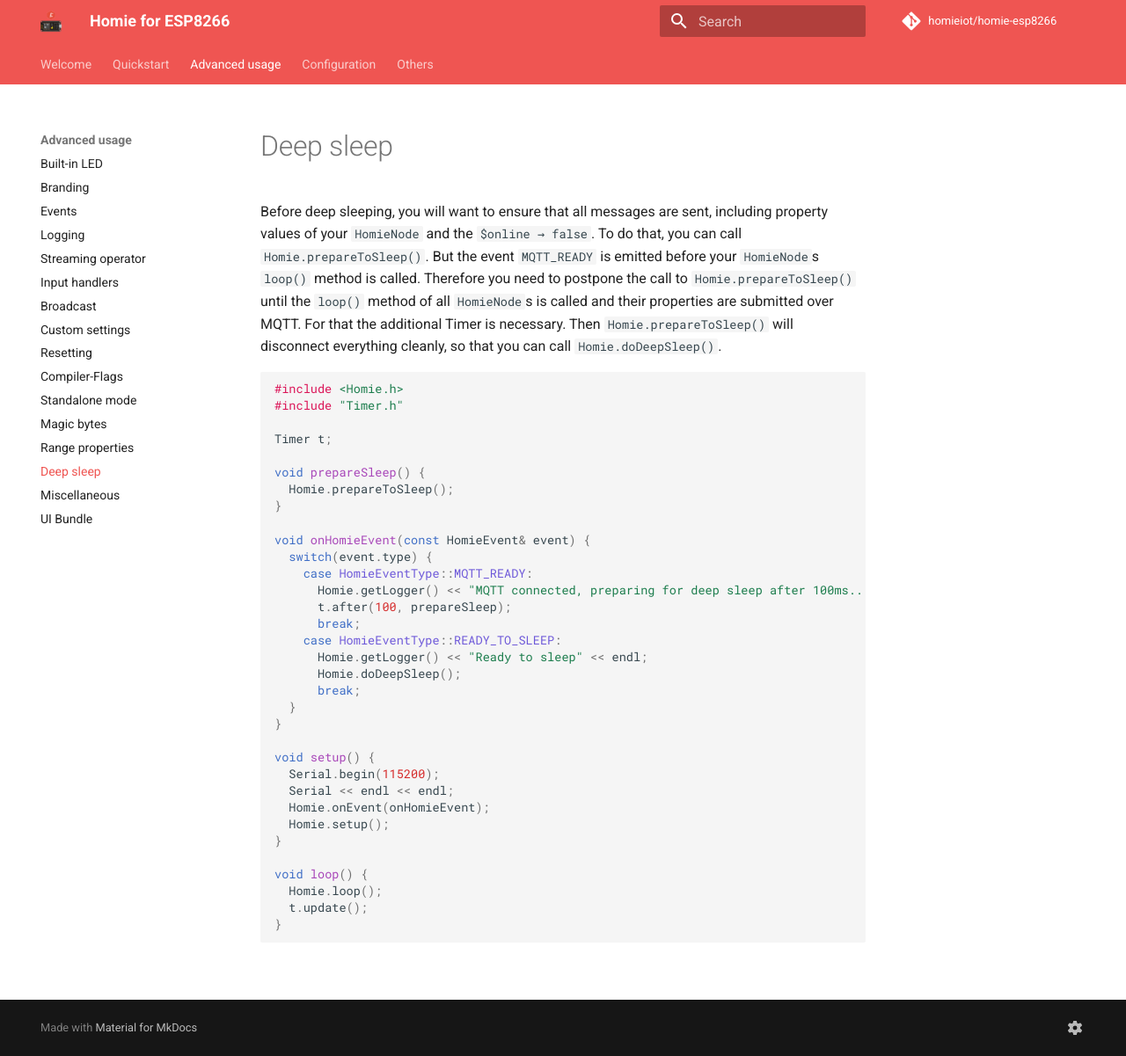
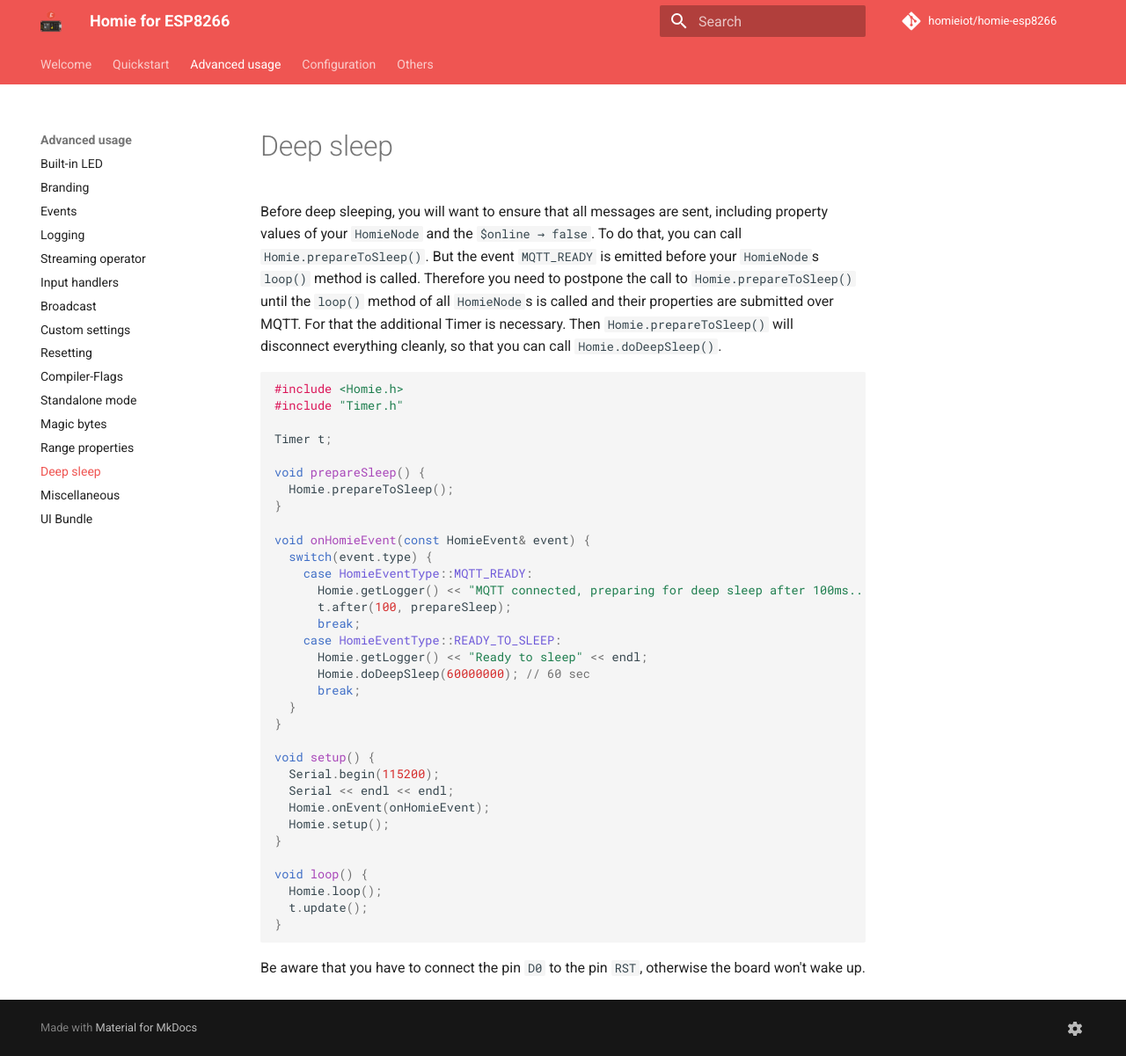
Before and after one commit to homieiot/homie-esp8266, an MkDocs documentation site: the page built from docs/advanced-usage/deep-sleep.md, in a window 1280 px wide and 1201 px high. Shown: the whole window at 88% size. Built offline with MkDocs 1.6.1 and Material for MkDocs 9.7.7, drawn with Linux system fonts in a browser that asks for light colours; comment, search, counter and statistics services are not loaded.

Commit message:
Improve deep sleep documentation

````diff
--- a/docs/advanced-usage/deep-sleep.md
+++ b/docs/advanced-usage/deep-sleep.md
@@ -18,7 +18,7 @@
       break;
     case HomieEventType::READY_TO_SLEEP:
       Homie.getLogger() << "Ready to sleep" << endl;
-      Homie.doDeepSleep();
+      Homie.doDeepSleep(60000000); // 60 sec
       break;
   }
 }
@@ -35,3 +35,5 @@
   t.update();
 }
 ```
+
+Be aware that you have to connect the pin `D0` to the pin `RST`, otherwise the board won't wake up.
````
